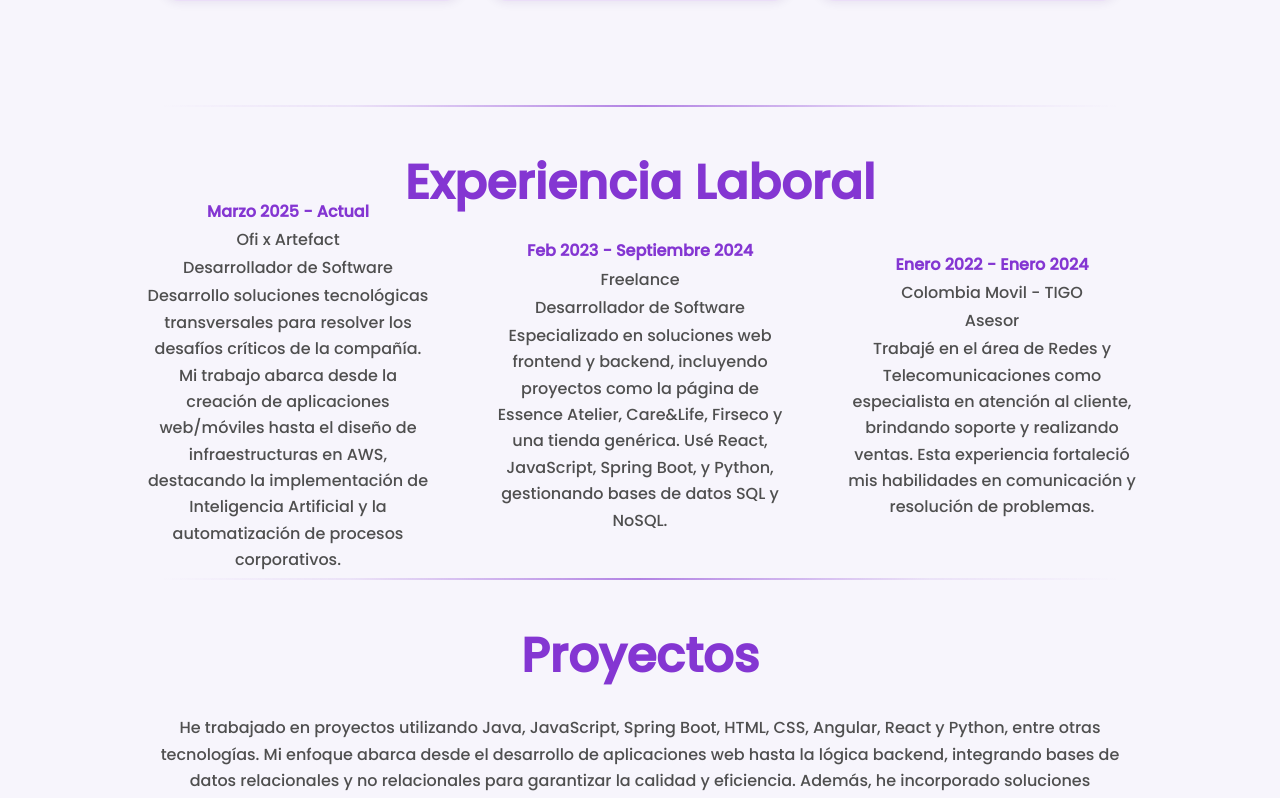
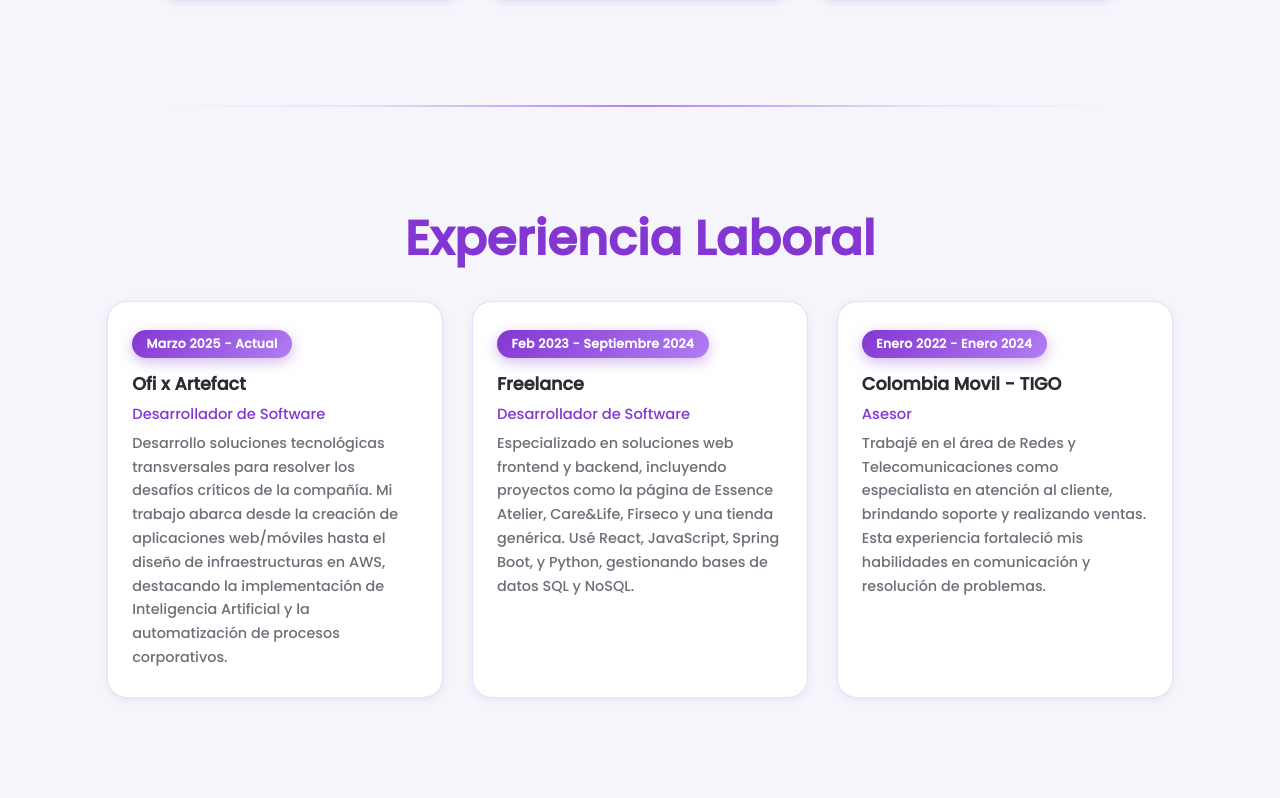
Before and after one commit to JoelS711/Portafolio, a React (Vite) app in the folder Portafolio/: page / in a window 1280 px wide. Shown: the part 1521-2319 px from the top of the page. Built offline with nearby package versions, Linux system fonts and the light colour scheme.

Commit message:
Refresh experience section styles with tokens and stagger-friendly layout.

```diff
--- a/Portafolio/src/styles/experience.css
+++ b/Portafolio/src/styles/experience.css
@@ -1,58 +1,112 @@
 @import url("./index.css");
 
-/* Experience */
-
+/* ============================================
+   Experience — tarjetas mejoradas
+   ============================================ */
 .experience {
   display: flex;
   flex-direction: column;
   align-items: center;
-  padding: 2rem;
-  gap: 2rem;
+  padding: clamp(3rem, 8vw, 5.5rem) clamp(1rem, 5vw, 3rem);
+  gap: 2.2rem;
+  max-width: 80rem;
+  margin: 0 auto;
+}
+
+.experience__title {
+  color: var(--accent);
+  text-align: center;
 }
 
 .experience__cards {
   display: flex;
   flex-wrap: wrap;
   justify-content: center;
-  align-items: center;
-  gap: 2rem;
+  align-items: stretch;
+  gap: 1.8rem;
 }
 
 .experience__card {
+  position: relative;
   display: flex;
   flex-direction: column;
-  align-items: center;
-  justify-content: center;
-  width: 20rem;
-  height: 18rem;
-  border-radius: 1rem;
-  padding: 1rem;
-  gap: 0.2rem;
+  align-items: flex-start;
+  width: min(21rem, 100%);
+  padding: 1.7rem 1.5rem;
+  gap: 0.45rem;
+  border-radius: var(--radius-md);
+  background: var(--surface);
+  border: 1px solid var(--border);
+  box-shadow: var(--shadow-sm);
+  overflow: hidden;
+  transition:
+    transform 0.35s var(--ease-out),
+    box-shadow 0.35s ease,
+    border-color 0.35s ease,
+    background-color 0.4s ease;
 }
 
-.experience__title {
-  color: var(--second-color);
-  text-align: center;
+/* Barra lateral de acento al hover */
+.experience__card::before {
+  content: "";
+  position: absolute;
+  left: 0;
+  top: 0;
+  bottom: 0;
+  width: 4px;
+  background: var(--accent-grad);
+  transform: scaleY(0);
+  transform-origin: top;
+  transition: transform 0.4s var(--ease-out);
 }
 
+.experience__card:hover {
+  transform: translateY(-7px);
+  border-color: var(--accent);
+  box-shadow: var(--shadow-glow);
+}
+
+.experience__card:hover::before {
+  transform: scaleY(1);
+}
+
+/* Badge de fecha con gradiente */
 .experience__card--titlecontain {
-  text-align: center;
+  margin-bottom: 0.35rem;
 }
 
 .experience__card--title {
-  color: var(--second-color);
+  display: inline-block;
+  font-size: 0.78rem;
+  font-weight: 600;
+  letter-spacing: 0.02em;
+  color: #fff;
+  background: var(--accent-grad);
+  padding: 0.32rem 0.9rem;
+  border-radius: 999px;
+  box-shadow: 0 4px 14px rgba(132, 54, 210, 0.35);
+}
+
+.experience__card--company {
+  font-size: 1.1rem;
+  font-weight: 600;
+  color: var(--heading);
+}
+
+.experience__card--position {
+  font-size: 0.92rem;
+  font-weight: 500;
+  color: var(--accent);
 }
 
 .experience__card--text {
-  text-align: center;
+  font-size: 0.9rem;
+  font-weight: 300;
+  color: var(--text-muted);
 }
 
 @media screen and (max-width: 768px) {
   .experience__cards {
-    gap: 4rem;
-  }
-
-  .experience__card {
-    height: 14rem;
+    gap: 1.4rem;
   }
 }
```
